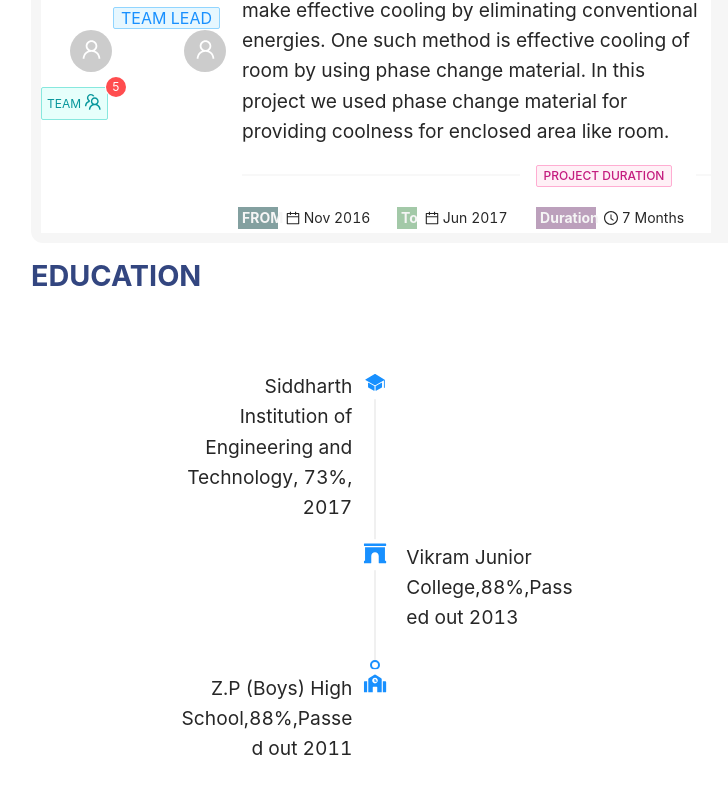
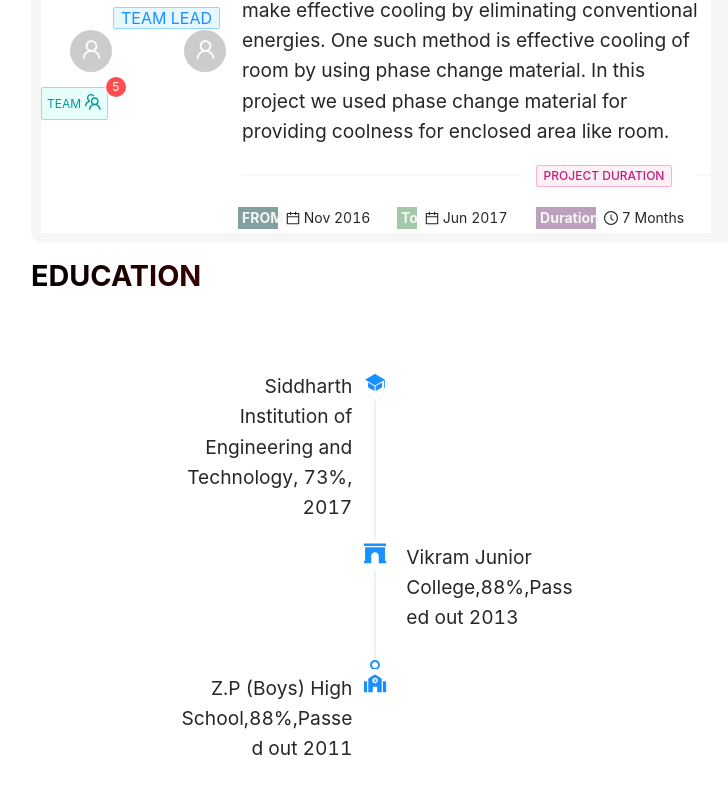
Before and after one commit to ChippagiRaju/myportfolio, a React (Create React App) app: page / in a window 1280 px wide. Shown: the part 986-1776 px from the top of the page, without its empty margins (349-1077 px from the left). Built offline with nearby package versions, Linux system fonts and the light colour scheme.

Commit message:
added color to education

```diff
--- a/src/Main_Wrapper/RightPage/Education.js
+++ b/src/Main_Wrapper/RightPage/Education.js
@@ -9,7 +9,7 @@ export default function Education() {
   return (
     <>
     <div id="Education">
-      <div className="Heading" style={{ color: "#334680", marginTop: "10px" }}>
+      <div className={"Heading gr"} style={{ color: "#334680", marginTop: "10px" }}>
         EDUCATION
       </div>
       <Row>
```
